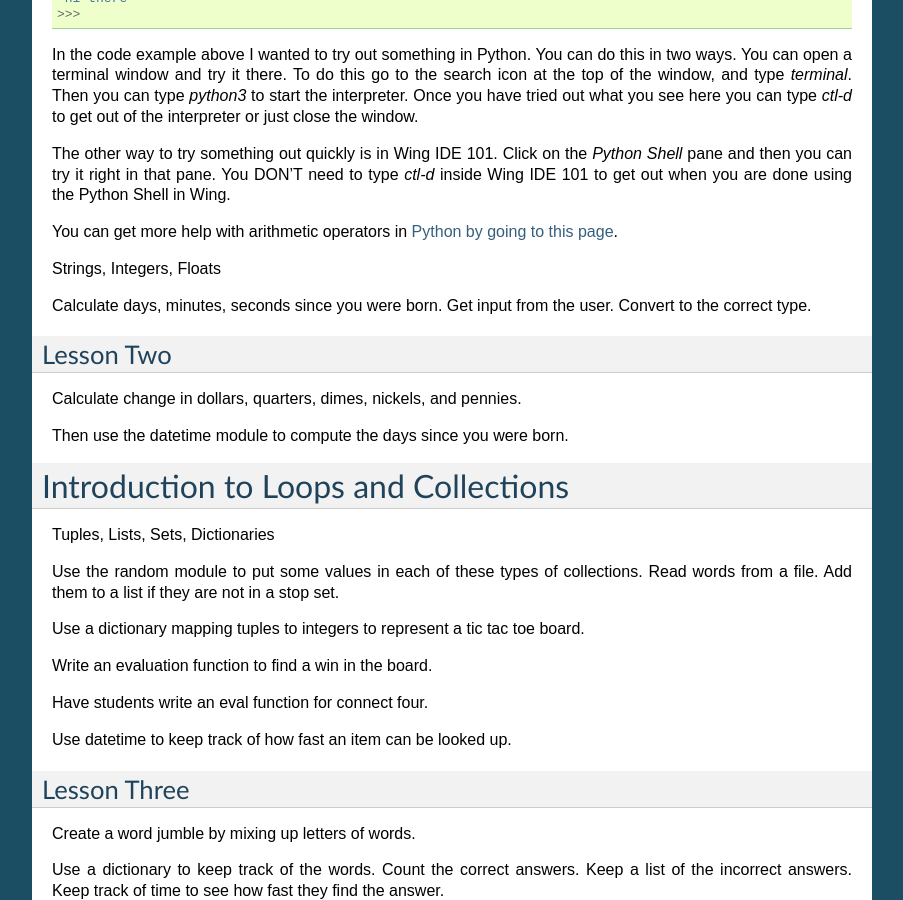
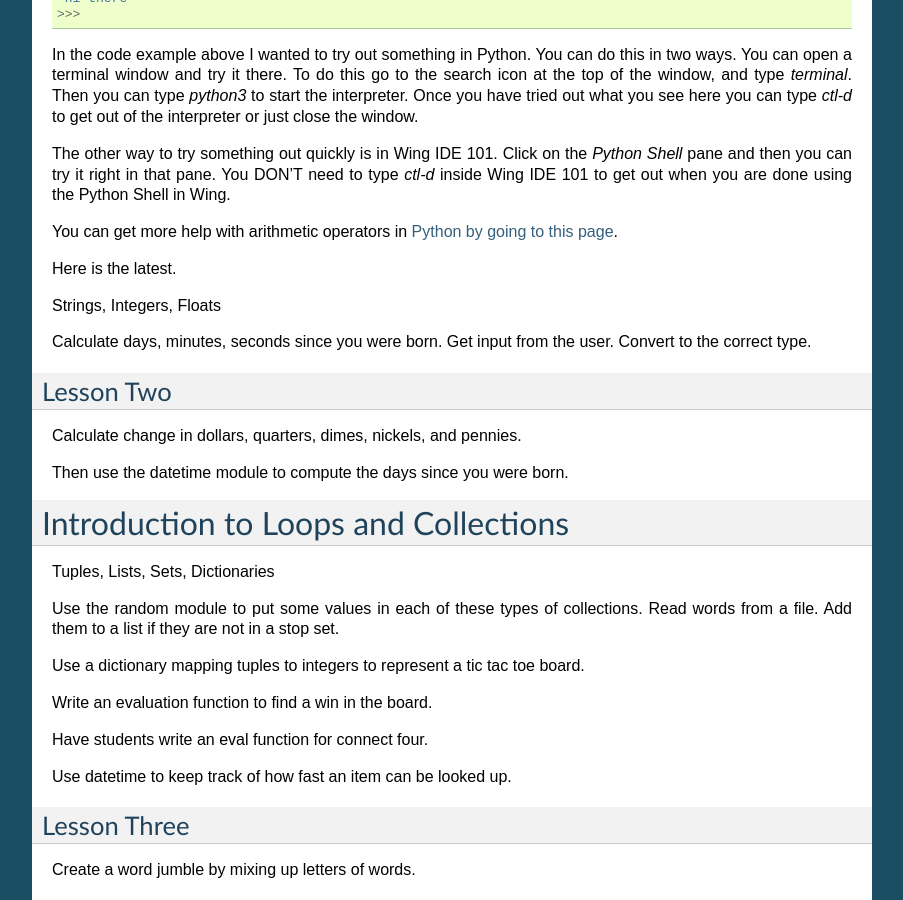
Before and after one commit to kentdlee/SCSI, a Sphinx documentation site: the page built from source/index.rst, in a window 1280 px wide and 900 px high, scrolled down 5922 px. Shown: the whole window, without its empty margins (198-1101 px from the left). Built offline with Sphinx 7.4.7, drawn with Linux system fonts in a browser that asks for light colours; formulas are drawn with MathJax 3.

Commit message:
latest changes

```diff
--- a/source/index.rst
+++ b/source/index.rst
@@ -240,6 +240,8 @@ need to type *ctl-d* inside Wing IDE 101 to get out when you are done using the
 
 You can get more help with arithmetic operators in `Python by going to this page <https://www.tutorialspoint.com/python/python_basic_operators.htm>`_.
 
+Here is the latest.
+
 Strings, Integers, Floats
 
 Calculate days, minutes, seconds since you were born.
```
Also changed, not shown: 5 other files.
